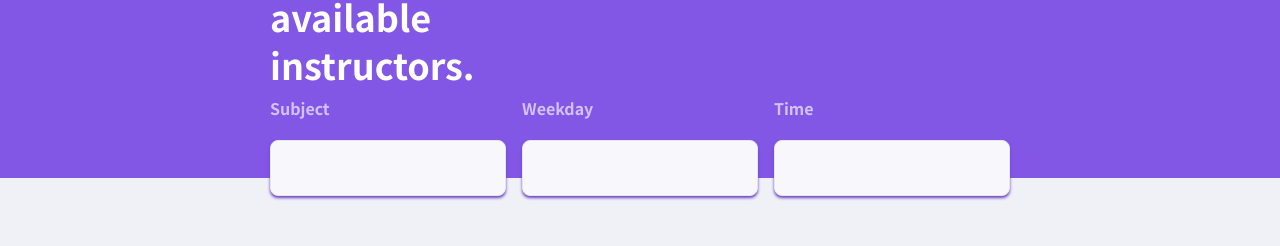
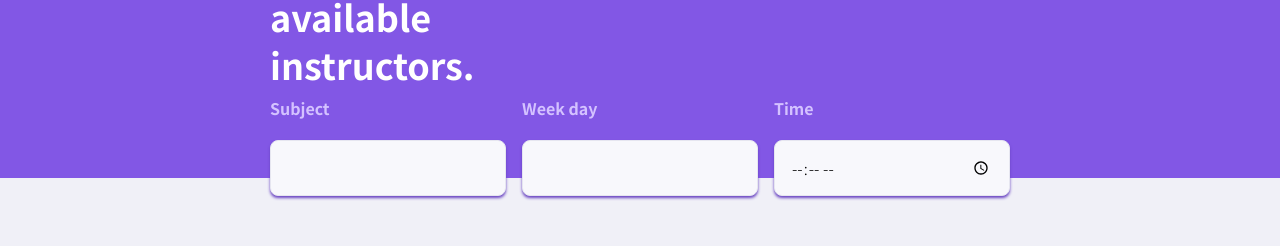
Before and after one commit to thiagojacinto/nextLevelWeek-ProffyApp, a React (Create React App) app in the folder web/: page /select in a window 1280 px wide. Shown: the part 162-408 px from the top of the page. Built offline with nearby package versions, Linux system fonts and the light colour scheme.

Commit message:
[refactor] exporting input to a new component

```diff
--- a/web/src/components/SelectionForm/index.tsx
+++ b/web/src/components/SelectionForm/index.tsx
@@ -1,5 +1,6 @@
 import React from "react";
 import styled from "styled-components";
+import Input from "../Input";
 
 export const Form = styled.form`
   fieldset {
@@ -10,38 +11,6 @@ export const Form = styled.form`
 
   label {
     color: var(--color-text-in-primary);
-  }
-
-  .input-block {
-    position: relative;
-  }
-
-  .input-block label {
-    font-size: 1.6rem;
-  }
-
-  .input-block input {
-    width: 100%;
-    height: 5.6rem;
-    margin-top: 0.8rem;
-    border-radius: 0.8rem;
-    background-color: var(--color-input-background);
-    border: 1px solid var(--color-line-in-white);
-    outline: 0;
-    padding: 0 1.6rem;
-    font: 1.6rem "Noto Sans JP";
-    box-shadow: 0px 2px 3px var(--color-primary-darker);
-  }
-
-  .input-block:focus-within::after {
-    width: calc(100% - 3.2rem);
-    height: 2px;
-    content: "";
-    background-color: var(--color-primary-light);
-    position: absolute;
-    left: 1.6rem;
-    right: 1.6rem;
-    bottom: 0;
   }
 
   @media (min-width: 700px) {
@@ -58,20 +27,9 @@ type uniqueId = { id: string };
 export const SelectionForm: React.FC<uniqueId> = ({ id }: uniqueId) => {
   return (
     <Form id={id}>
-      <fieldset className="input-block">
-        <label htmlFor="subject">Subject</label>
-        <input type="text" name="subject" id="subject" />
-      </fieldset>
-
-      <fieldset className="input-block">
-        <label htmlFor="week_day">Weekday</label>
-        <input type="text" name="week_day" id="week_day" />
-      </fieldset>
-
-      <fieldset className="input-block">
-        <label htmlFor="time">Time</label>
-        <input type="text" name="time" id="time" />
-      </fieldset>
+      <Input name="subject" label="Subject" />
+      <Input name="week_day" label="Week day" />
+      <Input type="time" name="time" label="Time" />
     </Form>
   );
 };
```
